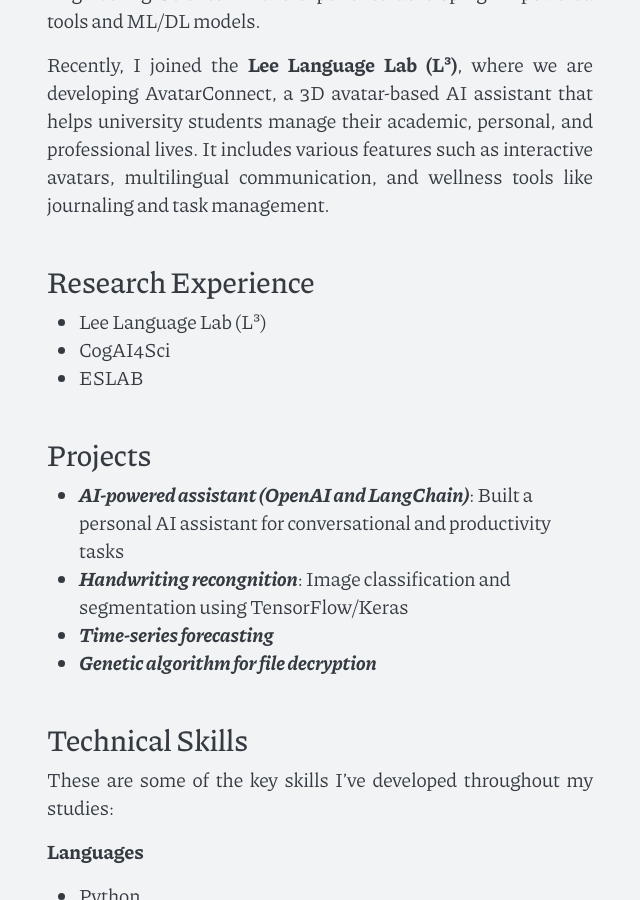
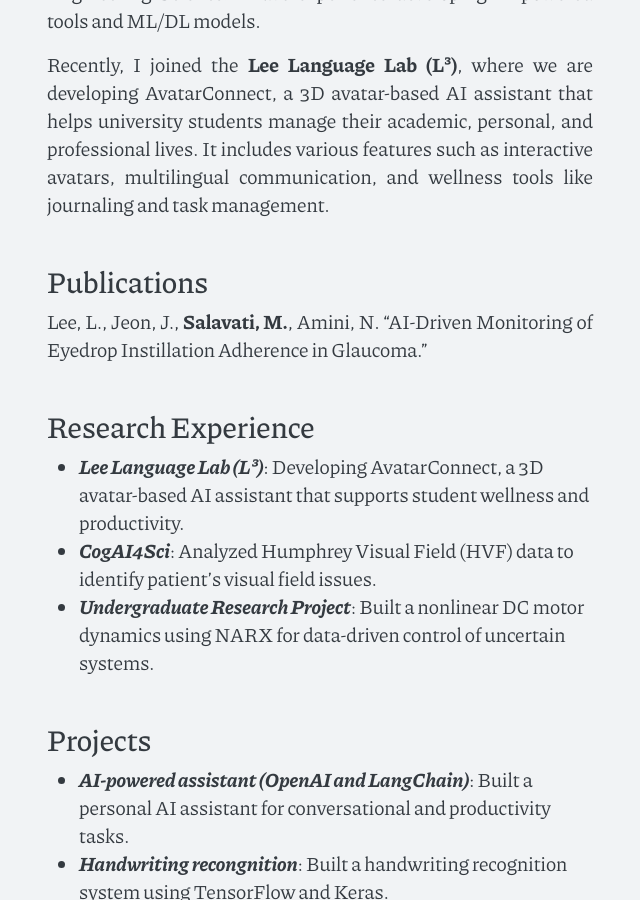
Before and after one commit to mobinasalavati/mobinasalavati.github.io, a Jekyll site: the page built from index.md, in a window 1280 px wide and 900 px high, scrolled down 1172 px. Shown: the whole window, without its empty margins (320-960 px from the left). Built offline with Jekyll 4.4.1, drawn with Linux system fonts in a browser that asks for light colours; some of the changed text lies outside the part shown.

Commit message:
Update index.md

```diff
--- a/index.md
+++ b/index.md
@@ -11,19 +11,21 @@ I graduated from the **University of Tehran**, majoring in Engineering Science.
 
 Recently, I joined the **Lee Language Lab (L³)**, where we are developing AvatarConnect, a 3D avatar-based AI assistant that helps university students manage their academic, personal, and professional lives. It includes various features such as interactive avatars, multilingual communication, and wellness tools like journaling and task management.
 
+# Publications
+Lee, L., Jeon, J., **Salavati, M.**, Amini, N. “AI-Driven Monitoring of Eyedrop Instillation Adherence in Glaucoma.”
+
 # Research Experience
 
-- Lee Language Lab (L³)
-- CogAI4Sci
-- ESLAB
-
+- ***Lee Language Lab (L³)***: Developing AvatarConnect, a 3D avatar-based AI assistant that supports student wellness and productivity.
+- ***CogAI4Sci***: Analyzed Humphrey Visual Field (HVF) data to identify patient’s visual field issues.
+- ***Undergraduate Research Project***: Built a nonlinear DC motor dynamics using NARX for data-driven control of uncertain
+ systems.
 
 # Projects
 
-- ***AI-powered assistant (OpenAI and LangChain)***: Built a personal AI assistant for conversational and productivity tasks
-- ***Handwriting recongnition***: Image classification and segmentation using TensorFlow/Keras
-- ***Time-series forecasting***
-- ***Genetic algorithm for file decryption***
+- ***AI-powered assistant (OpenAI and LangChain)***: Built a personal AI assistant for conversational and productivity tasks.
+- ***Handwriting recongnition***: Built a handwriting recognition system using TensorFlow and Keras.
+- ***Time-series forecasting***: comparative analysis using ARMA, ARIMA, LSTM, and GRU deep learning models.
 
 # Technical Skills
 These are some of the key skills I've developed throughout my studies:
```
Also changed, not shown: other parts of index.md (+4 -2 lines).
